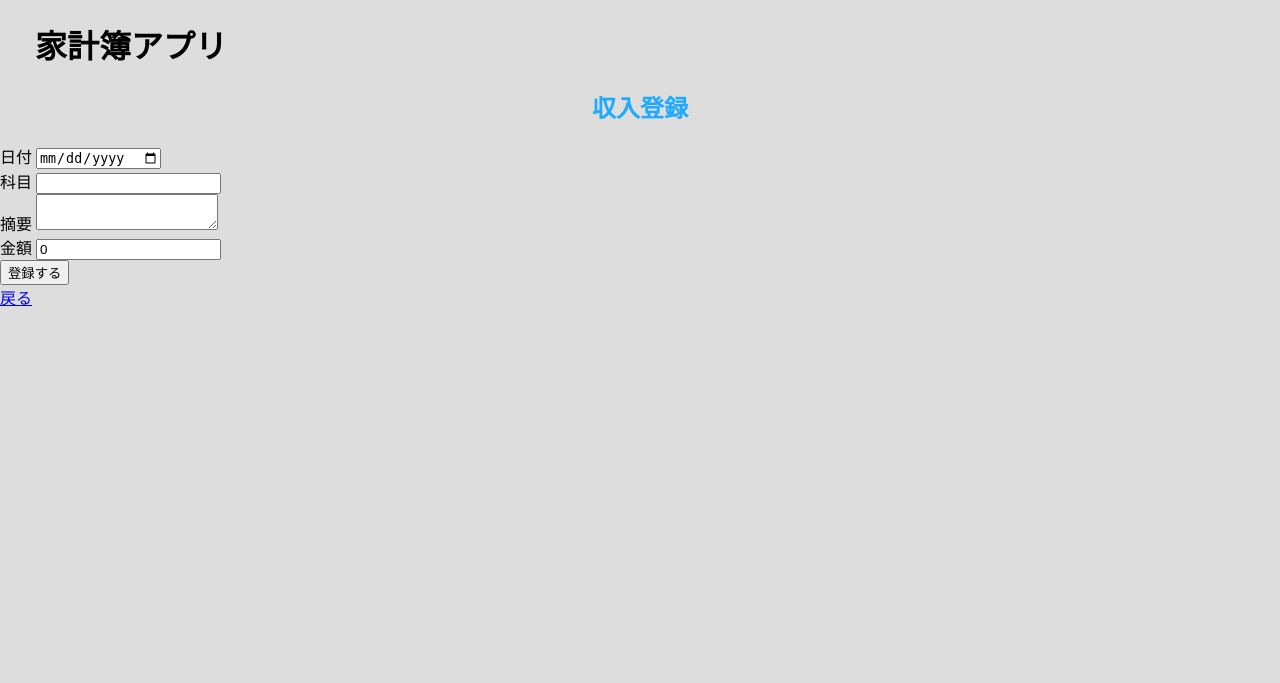
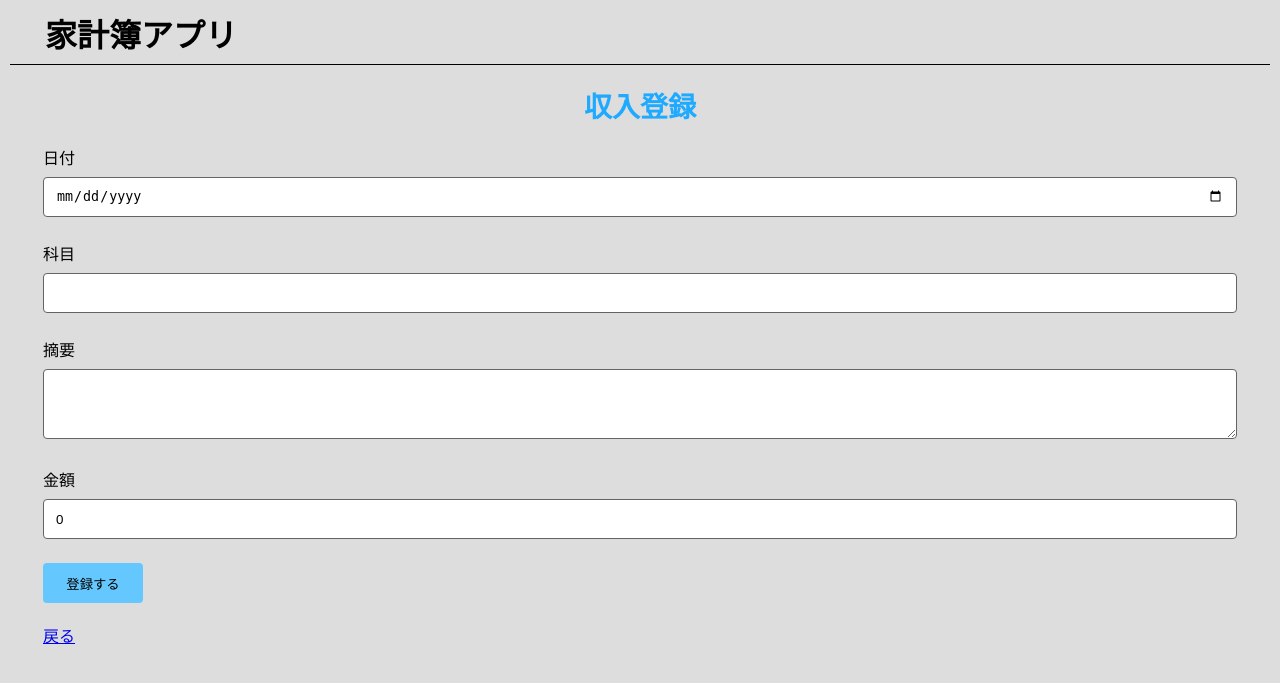
Before and after one commit to KazushiNitta/money_management, a PHP site: page /register_income in a window 1280 px wide. Shown: the top 683 px of the page. Run offline with PHP 8.4, Linux system fonts and the light colour scheme.

Commit message:
register.php & update.php scc

```diff
--- a/css/styles.css
+++ b/css/styles.css
@@ -27,12 +27,16 @@ body {
 
 .title {
   padding-left: 35px;
+  padding-bottom: 8px;
+  border-bottom: solid 1px black;
+  margin: 10px 10px 20px;
 }
 
 .sub_title {
   width: 20%;
   text-align: center;
   margin: 0 auto 20px;
+  font-size: 28px;
 }
 
 /* index.phpのデザイン */
@@ -128,3 +149,54 @@ body {
 .expense_table tr:nth-child(odd) td {
   background-color: rgba(255, 100, 100, 0.4);
 }
+
+/* register.php、update.phpのデザイン */
+.form {
+  margin: 0 28px;
+  padding: 0 15px;
+}
+
+.part {
+  margin-bottom: 24px;
+}
+
+.label {
+  display: block;
+  margin-bottom: 8px;
+}
+
+.input {
+  width: 100%;
+  padding: 6px 12px;
+  border: 1px solid rgb(100, 100, 100);
+  border-radius: 4px;
+  box-sizing: border-box;
+  height: 40px;
+}
+
+.text {
+  width: 100%;
+  padding: 6px 12px;
+  border: 1px solid rgb(100, 100, 100);
+  border-radius: 4px;
+  box-sizing: border-box;
+  height: 70px;
+}
+
+.submit {
+  width: 100px;
+  height: 40px;
+  border-radius: 4px;
+  border: none;
+  margin-bottom: 20px;
+}
+
+.form .bg_income:hover {
+  transition: 0.4s;
+  background-color: rgb(0, 150, 255);
+}
+
+.form .bg_expense:hover {
+  transition: 0.4s;
+  background-color: rgb(255, 50, 0);
+}
--- a/views/register_income.php
+++ b/views/register_income.php
@@ -1,4 +1,5 @@
 <h2 class="sub_title income">収入登録</h2>
+<main class="form">
     <form action="register_income_process.php" method="POST">
         <?php if (count($errors)) : ?>
             <ul>
@@ -8,22 +9,23 @@
             </ul>
         <?php endif; ?>
 
-    <div>
-        <label for="date">日付</label>
-        <input type="date" id="date" name="date" value="<?= $income['date']; ?>">
+        <div class="part">
+            <label for="date" class="label">日付</label>
+            <input type="date" id="date" name="date" value="<?= $income['date']; ?>" class="input">
         </div>
-    <div>
-        <label for="account">科目</label>
-        <input type="text" id="account" name="account" value="<?= $income['account']; ?>">
+        <div class="part">
+            <label for="account" class="label">科目</label>
+            <input type="text" id="account" name="account" value="<?= $income['account']; ?>" class="input">
         </div>
-    <div>
-        <label for="text">摘要</label>
-        <textarea name="text" id="text" cols="" rows=""><?= $income['text']; ?></textarea>
+        <div class="part">
+            <label for="text" class="label">摘要</label>
+            <textarea name="text" id="text" class="text" cols="" rows=""><?= $income['text']; ?></textarea>
         </div>
-    <div>
-        <label for="money">金額</label>
-        <input type="number" id="money" name="money" value="<?= $income['money']; ?>">
+        <div class="part">
+            <label for="money" class="label">金額</label>
+            <input type="number" id="money" name="money" value="<?= $income['money']; ?>" class="input">
         </div>
-    <button type="submit">登録する</button>
+        <button type="submit" class="submit bg_income">登録する</button>
     </form>
     <a href="index.php">戻る</a>
+</main>
```
Also changed, not shown: other parts of css/styles.css (+23 -6 lines), views/index.php (+4 -4 lines), views/register_expense.php (+15 -13 lines), views/update_expense.php (+15 -13 lines), views/update_income.php (+15 -13 lines). Lines whose indentation alone changed are shown as unchanged.
